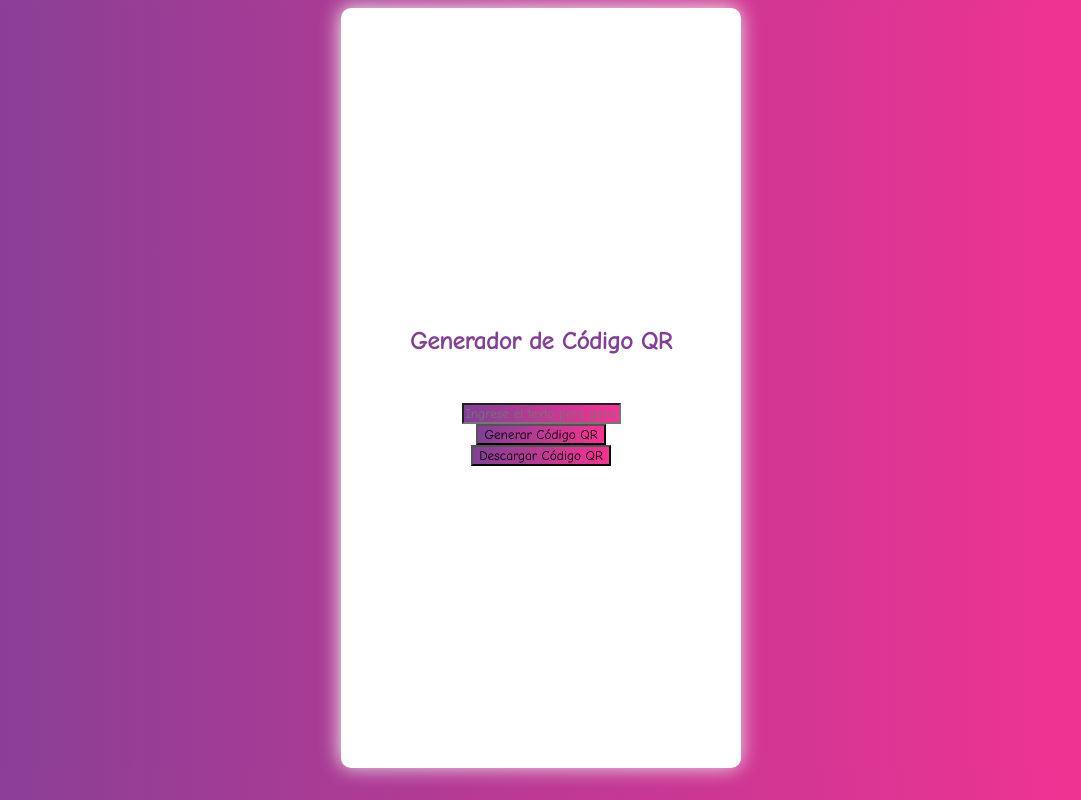
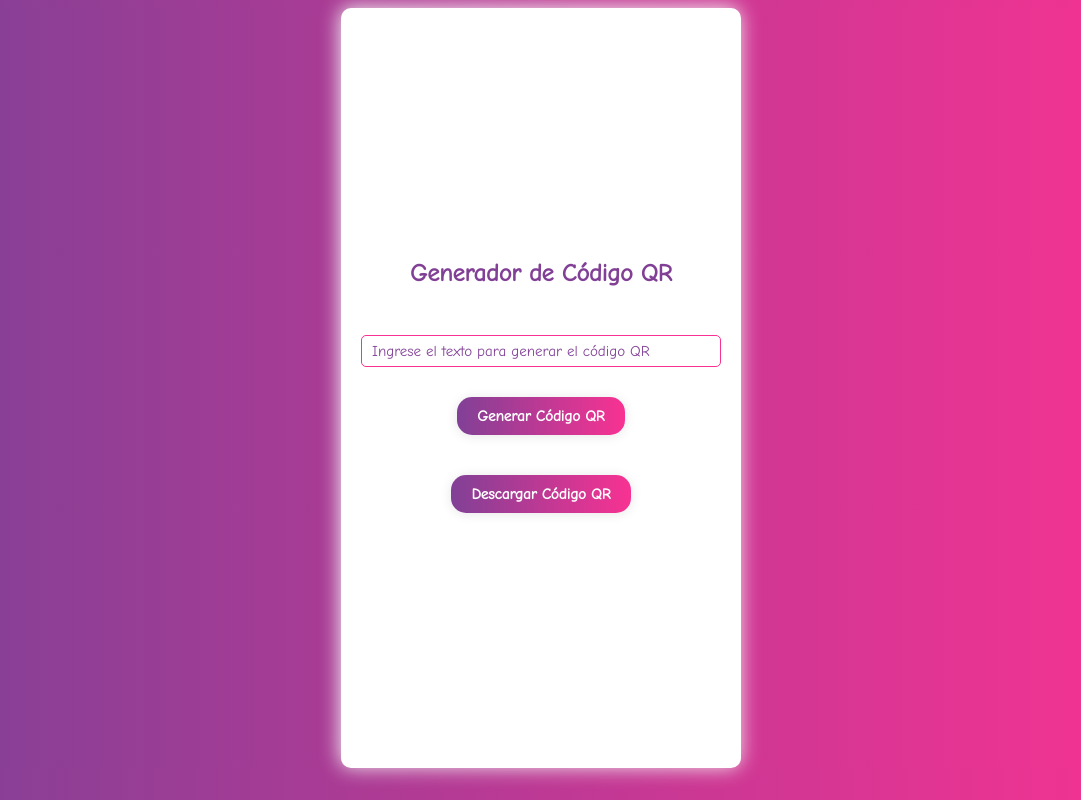
Before and after one commit to BryanCachimuel/Ruta_de_Aprendizaje_de_JavaScript, a PHP site: page / in a window 1280 px wide. Shown: the whole page, without its empty margins (99-1180 px from the left). Run offline with PHP 8.4, Linux system fonts and the light colour scheme.

Commit message:
Aplicando los estilos para las clases text-input, text-input::placeholder y para la etiqueta button

```diff
--- a/Ejercicios_Manipulacion_DOM/JSproyectos/Generador-Codigos-QR/pubico/css/estilos.css
+++ b/Ejercicios_Manipulacion_DOM/JSproyectos/Generador-Codigos-QR/pubico/css/estilos.css
@@ -7,6 +7,7 @@
     --Purple: #814096;
     --Pink: #f83292;
     --Greey: #f3f3f3;
+    --Rgba: rgba(0,0,0,.1);
     --Gradient: linear-gradient(90deg, var(--Purple), var(--Pink));
 }
 
@@ -47,3 +48,35 @@ form {
     background: var(--White);
     color: var(--Purple);
 }
+
+.text-input {
+    width: 100%;
+    padding: 10px;
+    margin-bottom: 10px;
+    border: 1px solid var(--Pink);
+    border-radius: 5px;
+    background: var(--White);
+    font-size: 15px;
+    height: 32px;
+    font-weight: 500;
+    outline: none;
+}
+
+.text-input::placeholder {
+    color: var(--Purple);
+}
+
+button {
+    padding: 10px 20px;
+    cursor: pointer;
+    margin: 20px;
+    font-size: 15px;
+    font-weight: 600;
+    outline: none;
+    background: var(--Gradient);
+    color: var(--White);
+    border: none;
+    border-radius: 15px;
+    box-shadow: 0 1px 12px var(--Rgba);
+    transition: all .3s linear;
+}
```
